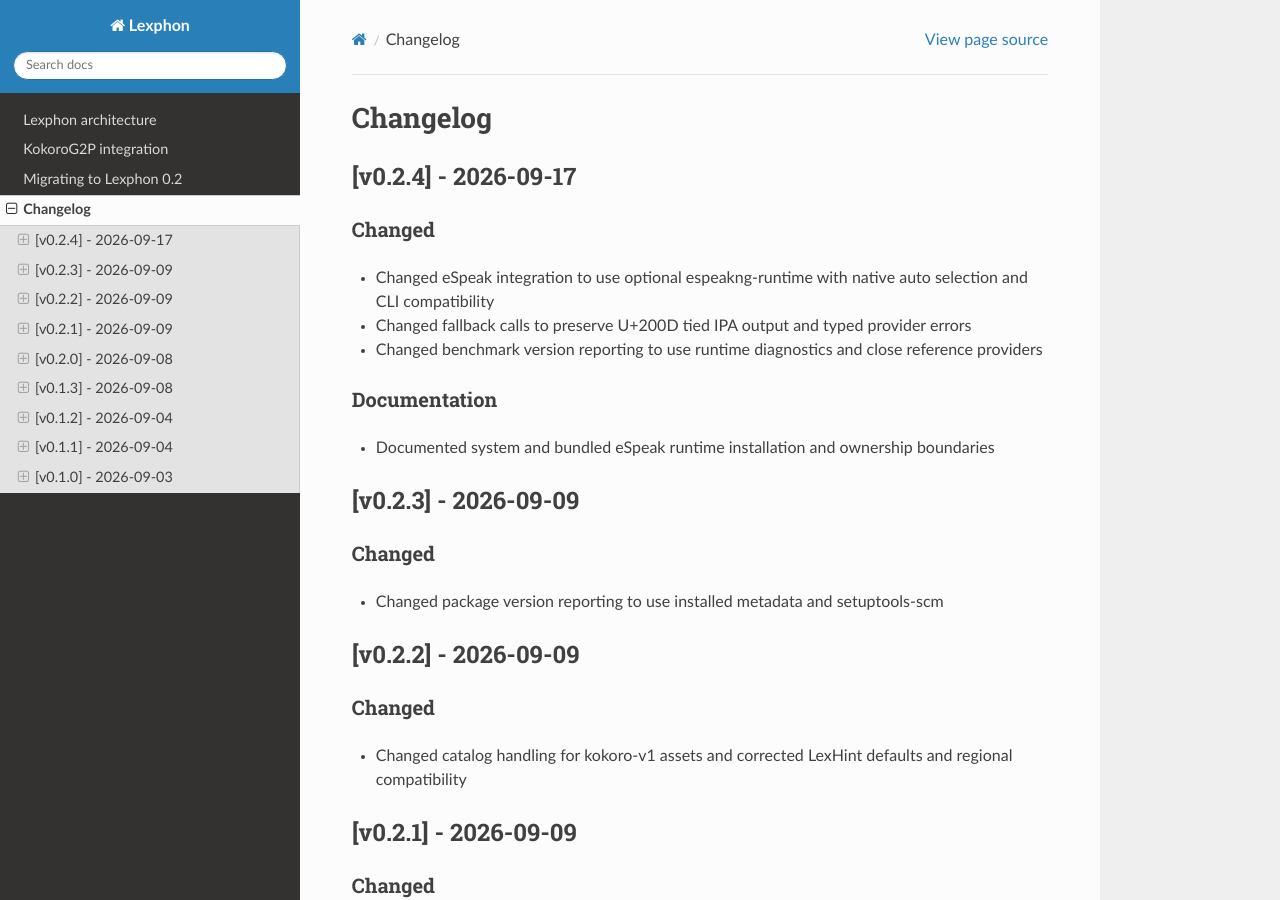
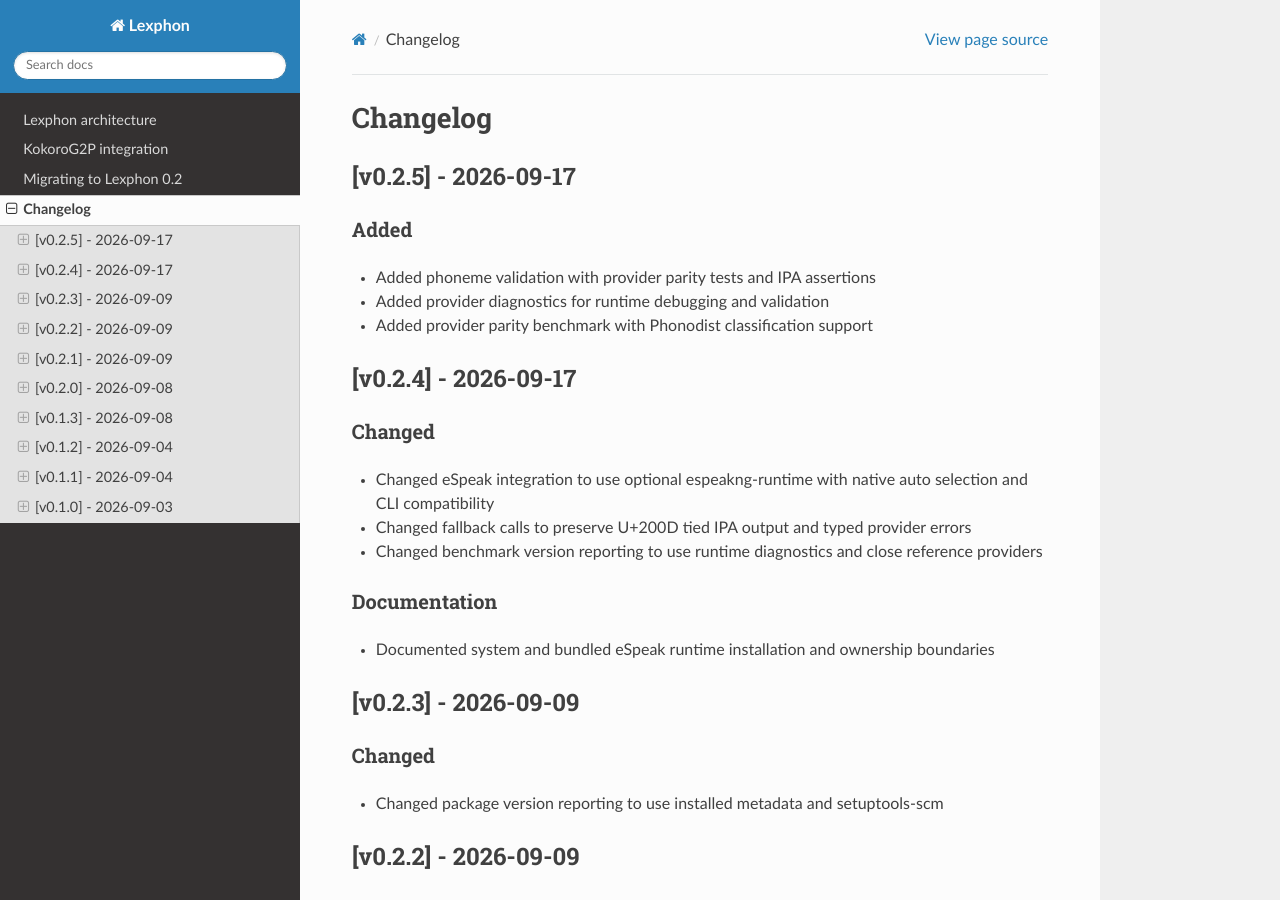
Before and after one commit to buchwandler/lexphon, a Sphinx documentation site: the page built from docs/changelog.md, in a window 1280 px wide and 900 px high. Built offline with Sphinx 7.4.7 and the Read the Docs theme 3.1.0, drawn with Linux system fonts in a browser that asks for light colours.

Commit message:
doc: changelog

```diff
--- a/docs/changelog.md
+++ b/docs/changelog.md
@@ -1,4 +1,14 @@
 # Changelog
+
+## [v0.2.5] - 2026-09-17
+
+### Added
+
+- Added phoneme validation with provider parity tests and IPA assertions
+- Added provider diagnostics for runtime debugging and validation
+- Added provider parity benchmark with Phonodist classification support
+
+<!-- generated by releaseledger -->
 
 ## [v0.2.4] - 2026-09-17
 
```
Also changed, not shown: .ledger/releaseledger/data/ledgers/main/releases/v0.2.5/entries/entry-0001.md (added), .ledger/releaseledger/data/ledgers/main/releases/v0.2.5/entries/entry-0002.md (added), .ledger/releaseledger/data/ledgers/main/releases/v0.2.5/entries/entry-0003.md (added), .ledger/releaseledger/data/ledgers/main/releases/v0.2.5/release.md (added), 1 other file.
